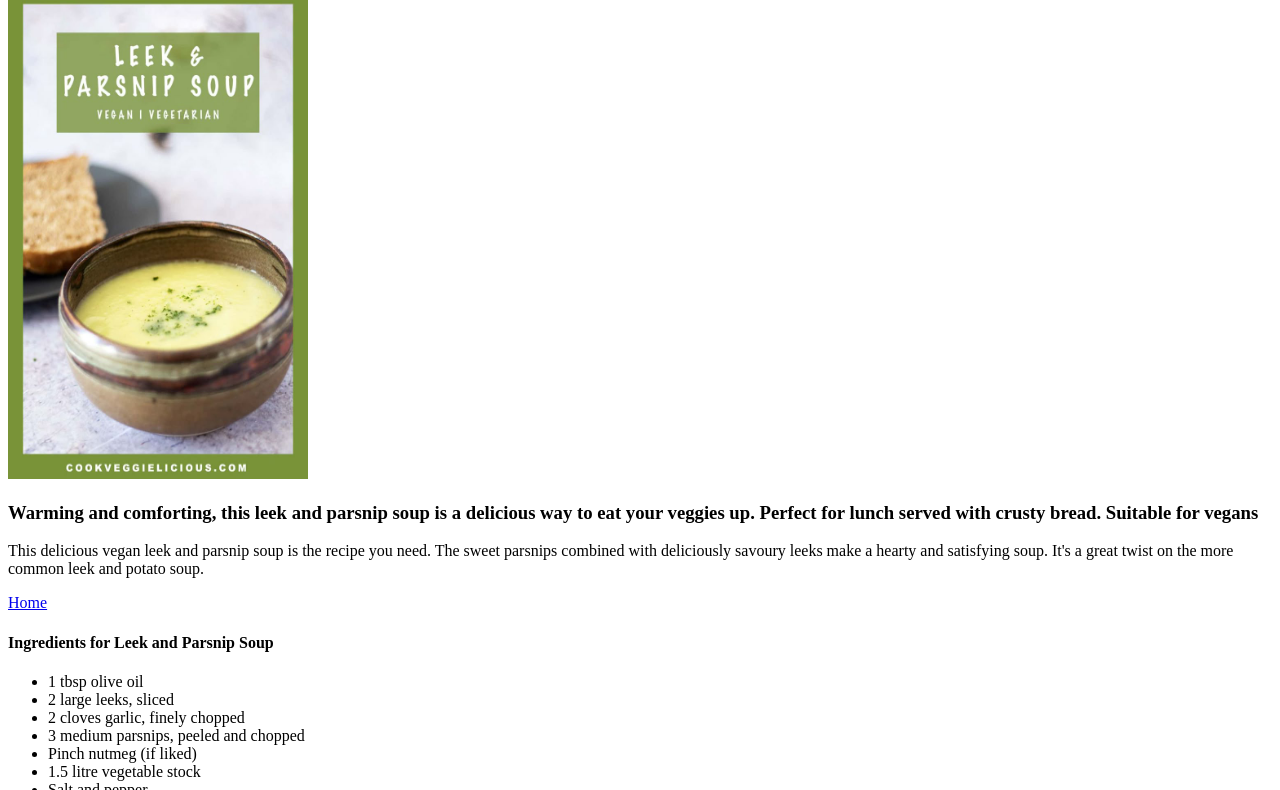
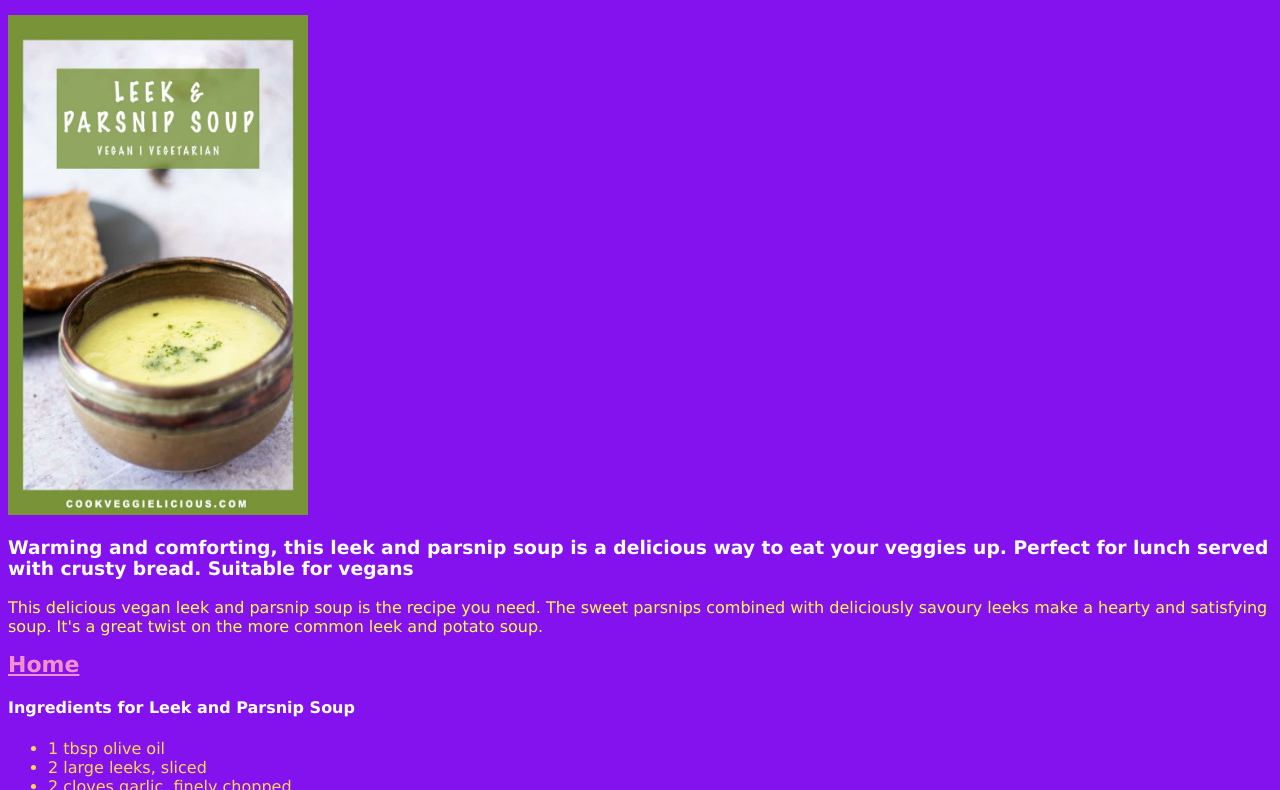
Before and after one commit to Xraygrrl7/odin-recipes, a plain HTML site: page Recipes/leeksoup.html in a window 1280 px wide. Shown: the part 101-891 px from the top of the page. Drawn offline with Linux system fonts and the light colour scheme.

Commit message:
added basic CSS for practice

```diff
--- a/Recipes/leeksoup.html
+++ b/Recipes/leeksoup.html
@@ -4,6 +4,7 @@
     <meta charset="UTF-8" />
     <meta name="viewport" content="width=device-width, initial-scale=1.0" />
     <title>Leek and Parsnip Soup</title>
+    <link rel="stylesheet" href="../styles.css">
   </head>
   <body>
     <h1>Leek and Parsnip Soup</h1>
--- /dev/null
+++ b/styles.css
@@ -0,0 +1,27 @@
+body {
+    background: #8412ee;
+    font-family: 'Verdana', sans-serif;
+}
+
+h1, h3, h4 {
+    color: #fff;
+}
+h1 {
+    font-size: 46px;
+}
+h3 {
+    font-weight: 900;
+}
+a {
+    color: #f390ca;
+    font-weight: bold;
+    font-size: 22px;
+}
+
+p{
+    color: rgb(252, 252, 76);
+}
+
+ul, ol {
+    color: rgb(247, 217, 84);
+}
```
Also changed, not shown: Recipes/baked_yogurt.html (+1 -0 lines), Recipes/chicken_burger.html (+1 -0 lines), Recipes/coconutchicken.html (+1 -0 lines), Recipes/spicy_chicken_zoodle_soup.html (+2 -0 lines), index.html (+4 -0 lines).
